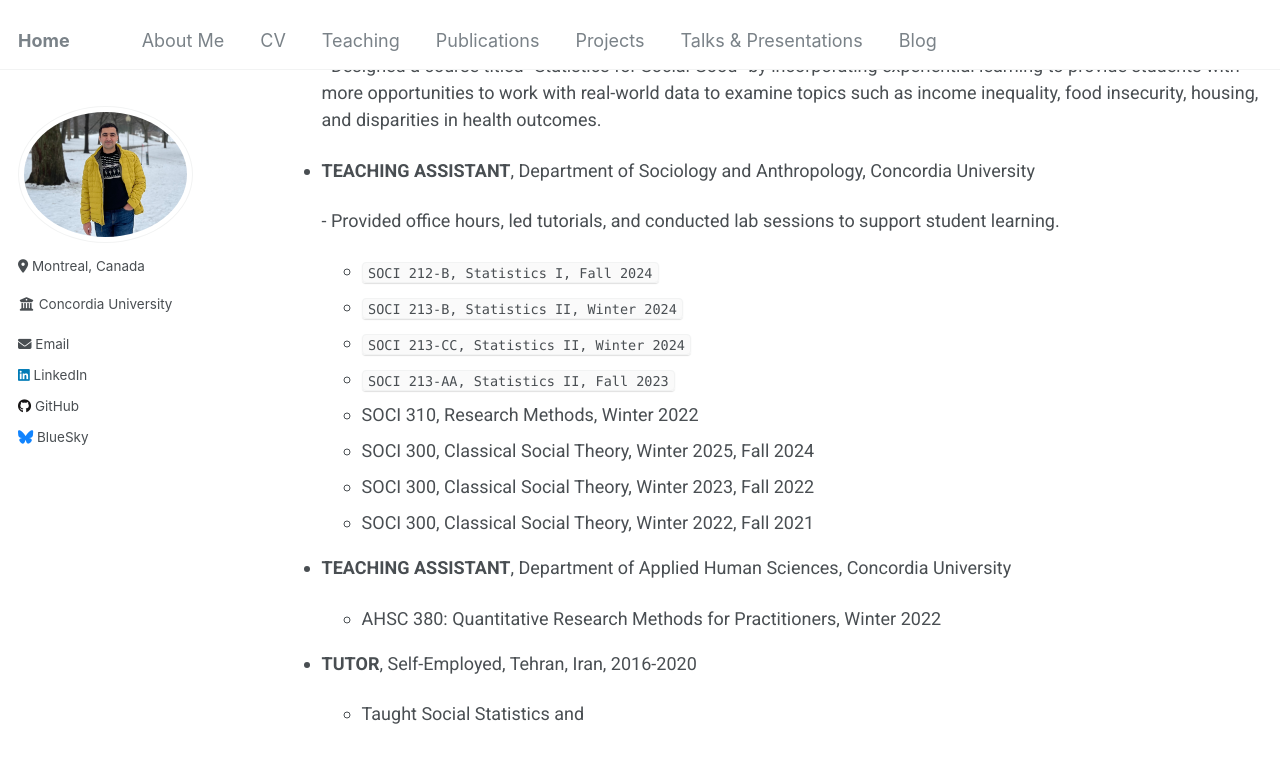
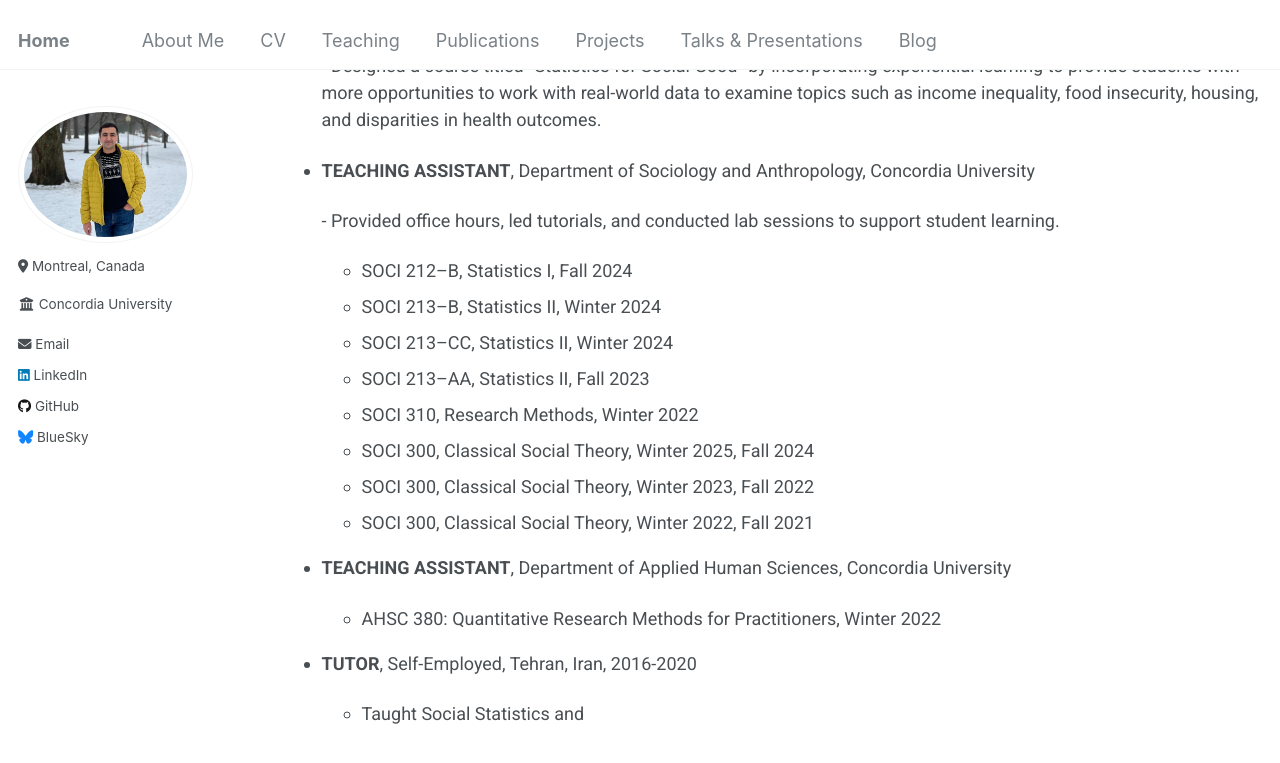
Before and after one commit to Mohsnmonji/mohsnmonji.github.io, a Jekyll site: the page built from _pages/teaching.md, in a window 1280 px wide and 900 px high, scrolled down 910 px. Shown: the top 763 px of the window. Built offline with Jekyll 4.4.1, drawn with Linux system fonts in a browser that asks for light colours.

```diff
--- a/_pages/teaching.md
+++ b/_pages/teaching.md
@@ -39,10 +39,10 @@ I approach teaching as an enjoyable experience where students feel encouraged to
 
   \- Provided office hours, led tutorials, and conducted lab sessions to support student learning.
 
-  - `SOCI 212-B, Statistics I, Fall 2024`
-  - `SOCI 213-B, Statistics II, Winter 2024`
-  - `SOCI 213-CC, Statistics II, Winter 2024`
-  - `SOCI 213-AA, Statistics II, Fall 2023`
+  - SOCI 212–B, Statistics I, Fall 2024
+  - SOCI 213–B, Statistics II, Winter 2024
+  - SOCI 213–CC, Statistics II, Winter 2024
+  - SOCI 213–AA, Statistics II, Fall 2023
   - SOCI 310, Research Methods, Winter 2022
   - SOCI 300, Classical Social Theory, Winter 2025, Fall 2024
   - SOCI 300, Classical Social Theory, Winter 2023, Fall 2022
```
